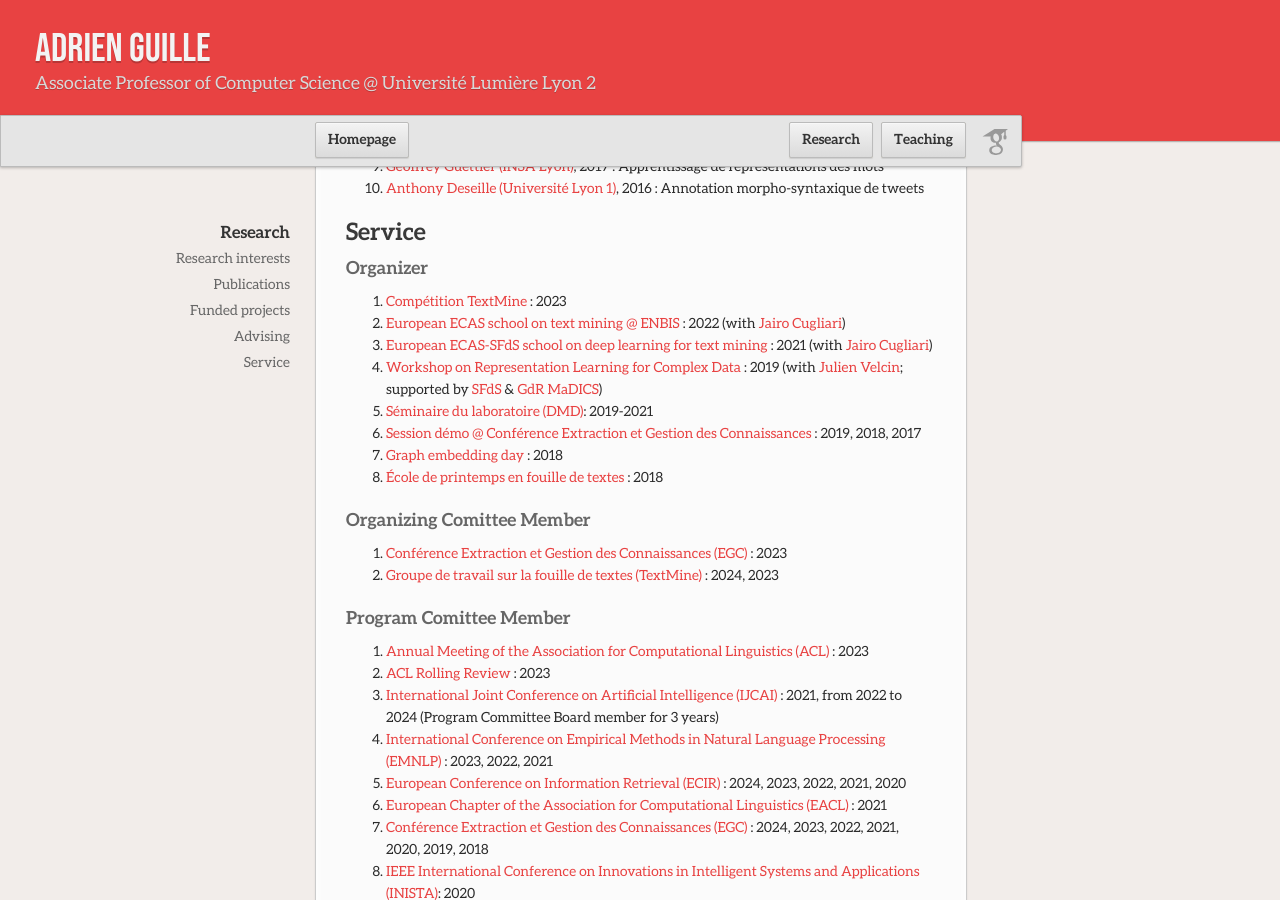
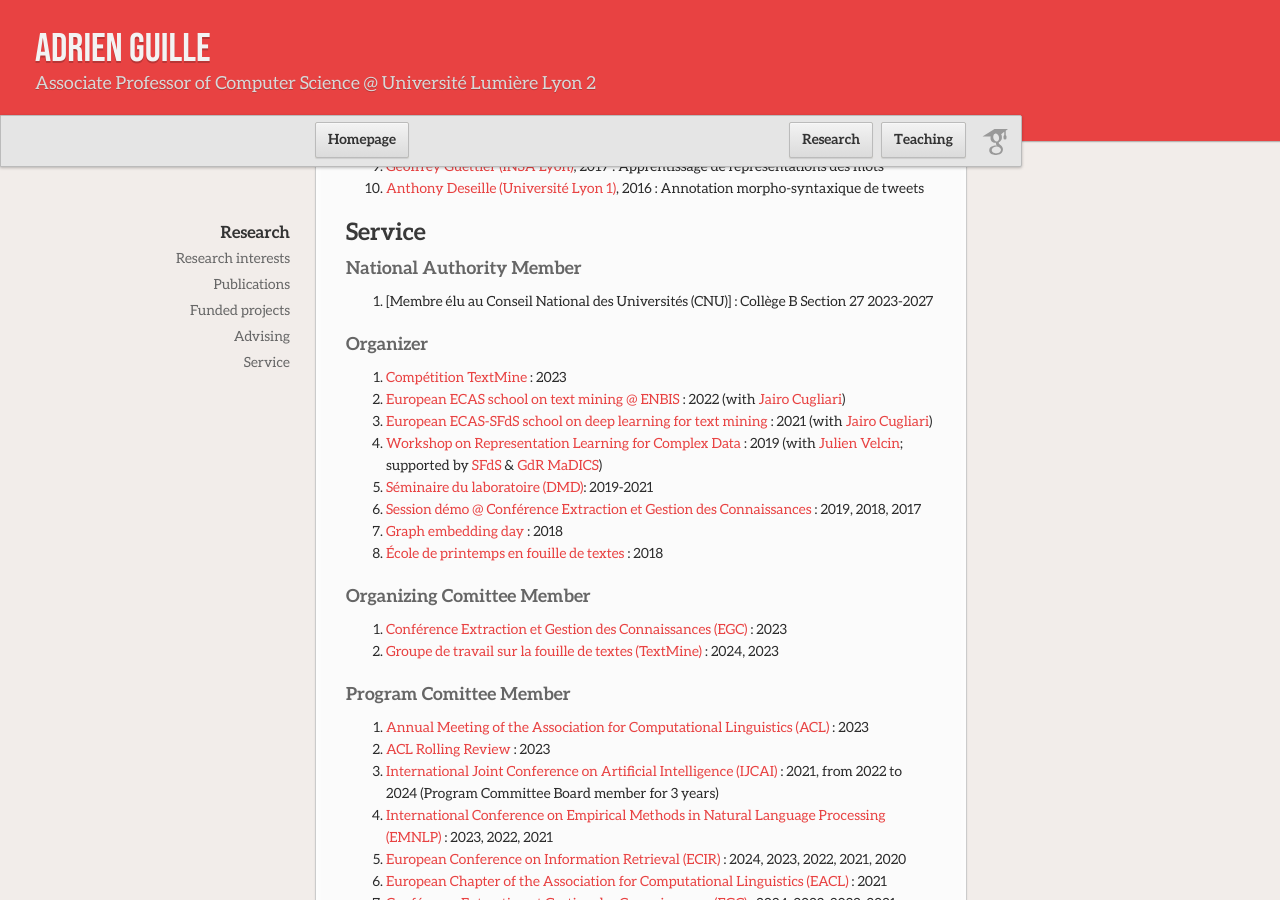
Before and after one commit to AdrienGuille/adrienguille.github.io, a Jekyll site: the page built from research.md, in a window 1280 px wide and 900 px high, scrolled down 1543 px. Built offline with Jekyll 4.4.1, drawn with Linux system fonts in a browser that asks for light colours; our own code applies the rules of GitHub Pages for plain Markdown files.

Commit message:
Update research.md

```diff
--- a/research.md
+++ b/research.md
@@ -50,6 +50,10 @@ See the [dedicated page](publications.md) or my [Google Scholar profile](https:/
 
 ## Service
 
+### National Authority Member
+
+- [Membre élu au Conseil National des Universités (CNU)] : Collège B Section 27 2023-2027
+
 ### Organizer
 
 - [Compétition TextMine](https://www.kaggle.com/competitions/defi-textmine-2024) : 2023
```
